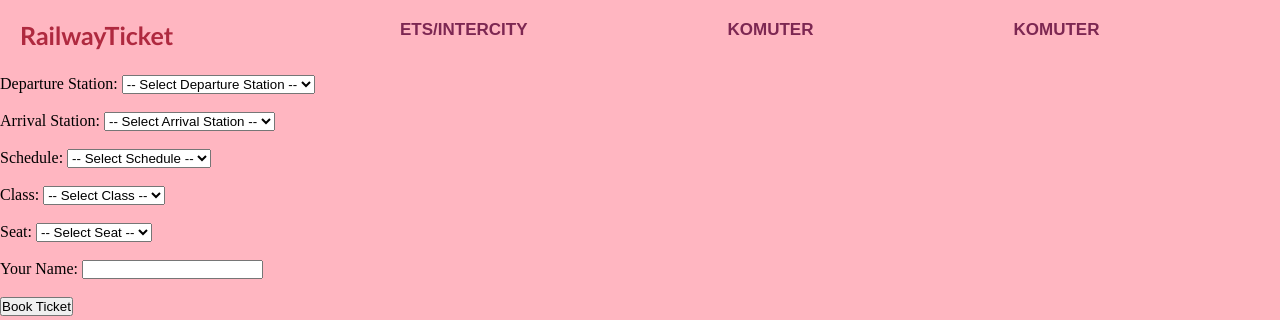
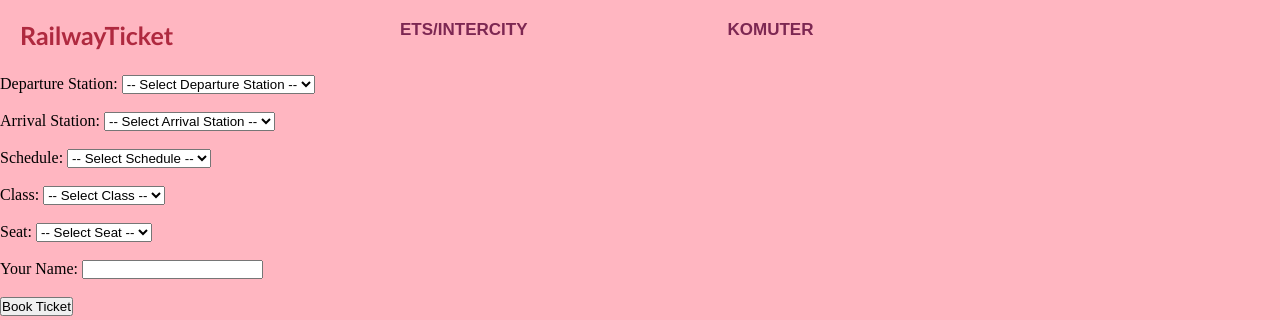
Before and after one commit to ezatul18/TT8L-06, a Flask app: page / in a window 1280 px wide. Shown: the top 320 px of the page. Run offline with Flask 3, Linux system fonts and the light colour scheme; data comes from the database, SQL or seed files in the repository.

Commit message:
wrong href

```diff
--- a/Ticketing/templates/ets.html
+++ b/Ticketing/templates/ets.html
@@ -18,7 +18,6 @@
             <ul>
                 <li><a href="/">ETS/INTERCITY</a></li>
                 <li><a href="/komuter">KOMUTER</a></li>
-                <li><a href="/ets/train/<int:train_id>">KOMUTER</a></li>
             </ul>
         </div>
     </div>
```
